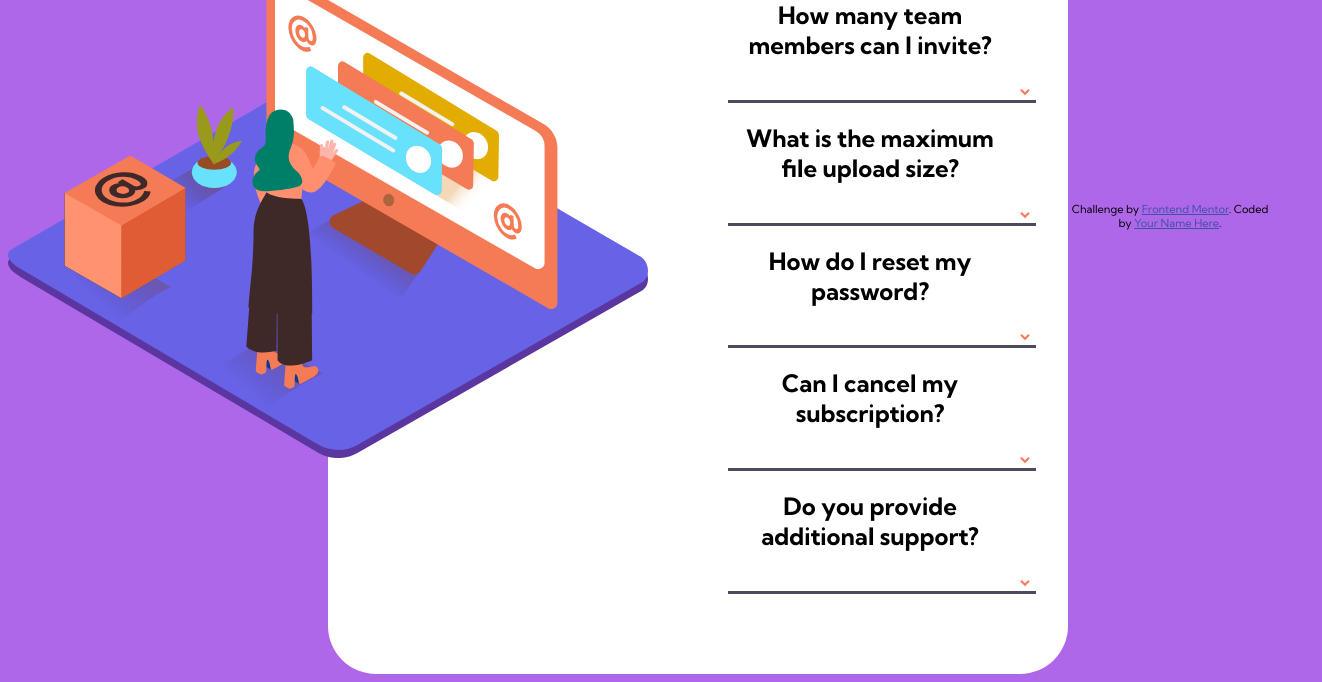
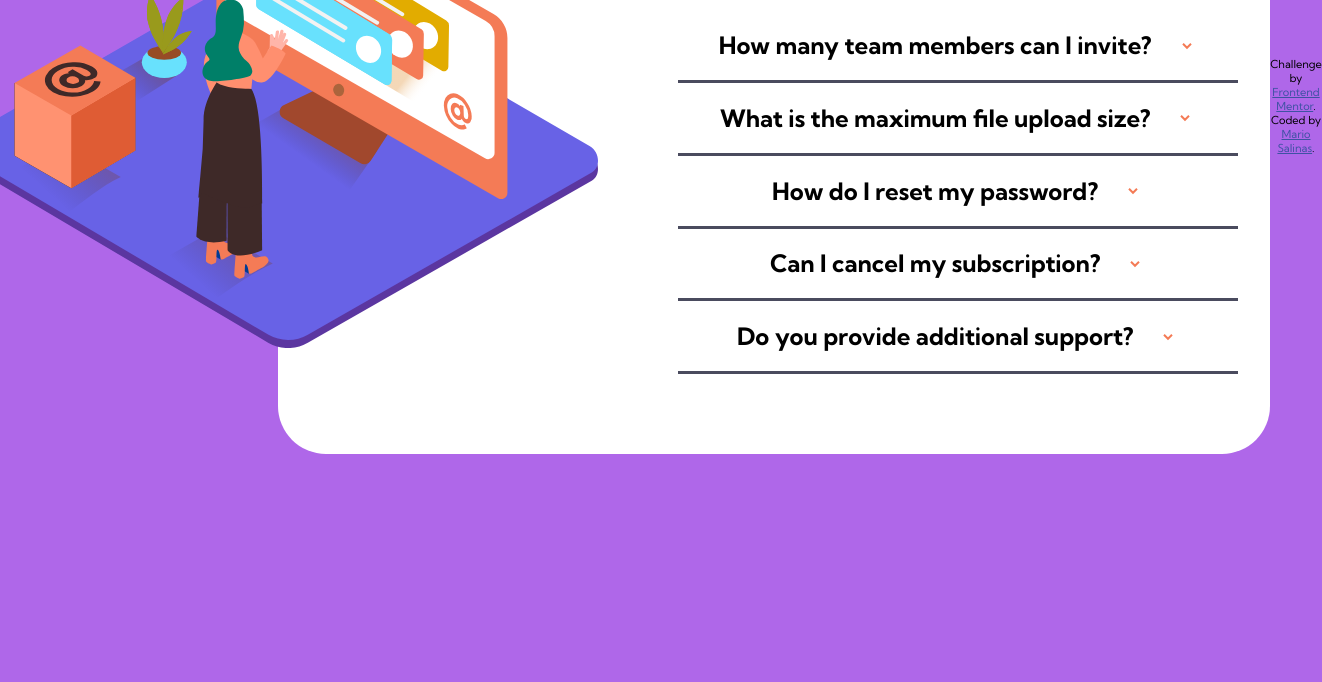
Before and after one commit to marioCoding/faq-accordion-card-main, a plain HTML site: page index.html in a window 1280 px wide. Shown: the part 251-933 px from the top of the page, 1322 px wide, since content can reach past the window. After the commit the page ends 800 px from the top, so only its background shows below. Drawn offline with Linux system fonts and the light colour scheme.

Commit message:
Began Desktop Design

```diff
--- a/index.html
+++ b/index.html
@@ -19,10 +19,12 @@
   <img src="./images/illustration-woman-online-mobile.svg" alt="hero image" class="heroImg">
   </div>
 
+  <section>
   <div class="wrapper">
   <h1>FAQ</h1>
 
-  <div class="h2Wrapper">
+  <div class="textWrapper">
+  <div id="h2Wrapper1">
   <h2>How many team members can I invite?</h2>
   <button id="button1"><img src="./images/icon-arrow-down.svg" alt="icon arrow down"></button>
   </div>
@@ -30,16 +32,20 @@
     <p id="accordion1">You can invite up to 2 additional users on the Free plan. There is no limit on
     team members for the Premium plan.</p>
   </div>
+  </div>
 
-  <div class="h2Wrapper">
+  <div class="textWrapper">
+  <div id="h2Wrapper2">
   <h2>What is the maximum file upload size?</h2>
   <button id="button2"><img src="./images/icon-arrow-down.svg" alt="icon arrow down"></button>
   </div>
   <div class="accordionWrapper">
     <p id="accordion2">No more than 2GB. All files in your account must fit your allotted storage space.</p>
   </div>
+  </div>
 
-  <div class="h2Wrapper">
+  <div class="textWrapper">
+  <div id="h2Wrapper3">
   <h2>How do I reset my password?</h2>
   <button id="button3"><img src="./images/icon-arrow-down.svg" alt="icon arrow down"></button>
   </div>
@@ -47,28 +53,33 @@
     <p id="accordion3">Click “Forgot password” from the login page or “Change password” from your profile page.
       A reset link will be emailed to you.</p>
   </div>
+  </div>
 
-  <div class="h2Wrapper">
+  <div class="textWrapper">
+  <div id="h2Wrapper4">
   <h2>Can I cancel my subscription?</h2>
   <button id="button4"><img src="./images/icon-arrow-down.svg" alt="icon arrow down"></button>
   </div>
   <div class="accordionWrapper">
     <p id="accordion4">Yes! Send us a message and we’ll process your request no questions asked.</p>
   </div>
+  </div>
 
-  <div class="h2Wrapper">
+  <div class="textWrapper">
+  <div id="h2Wrapper5">
   <h2>Do you provide additional support?</h2>
   <button id="button5"><img src="./images/icon-arrow-down.svg" alt="icon arrow down"></button>
   </div>
   <div class="accordionWrapper">
     <p id="accordion5">Chat and email support is available 24/7. Phone lines are open during normal business hours.</p>
   </div>
+  </div>
 
-  </div>
+  </section>
 
   <div class="attribution">
     Challenge by <a href="https://www.frontendmentor.io?ref=challenge" target="_blank">Frontend Mentor</a>.
-    Coded by <a href="#">Your Name Here</a>.
+    Coded by <a href="https://github.com/marioCoding/faq-accordion-card-main">Mario Salinas</a>.
   </div>
 
   <script src="./scripts/main.js" type="text/javascript"></script>
```
